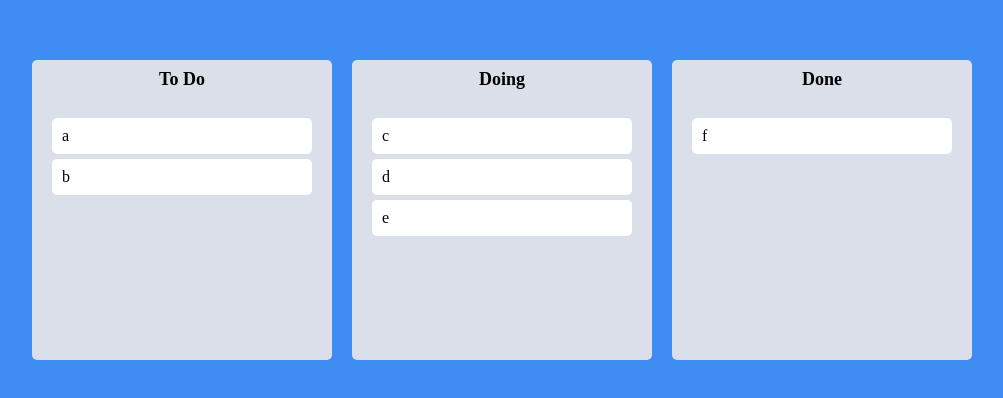
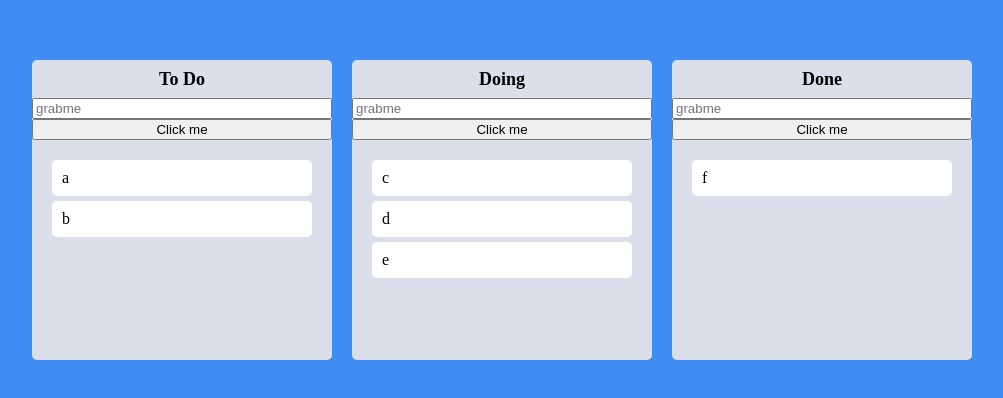
Before and after one commit to thyeone/KANBAN, a React (Create React App) app: page / in a window 1280 px wide. Shown: the part 190-588 px from the top of the page, without its empty margins (268-1271 px from the left). Built offline with nearby package versions, Linux system fonts and the light colour scheme.

Commit message:
7.13 Refs

```diff
--- a/src/Components/Board.tsx
+++ b/src/Components/Board.tsx
@@ -1,3 +1,4 @@
+import { useRef } from "react";
 import { Droppable } from "react-beautiful-dnd";
 import styled from "styled-components";
 import DraggableCard from "./DraggableCard";
@@ -8,9 +9,18 @@
 }
 
 function Board({ toDos, boardId }: IBoardProps) {
+  const inputRef = useRef<HTMLInputElement>(null);
+  const onClick = () => {
+    inputRef.current?.focus();
+    setTimeout(() => {
+      inputRef.current?.blur();
+    }, 5000);
+  };
   return (
     <Wrapper>
       <Title>{boardId}</Title>
+      <input ref={inputRef} placeholder="grabme" />
+      <button onClick={onClick}>Click me</button>
       <Droppable droppableId={boardId}>
         {(magic, info) => (
           <Area
```
